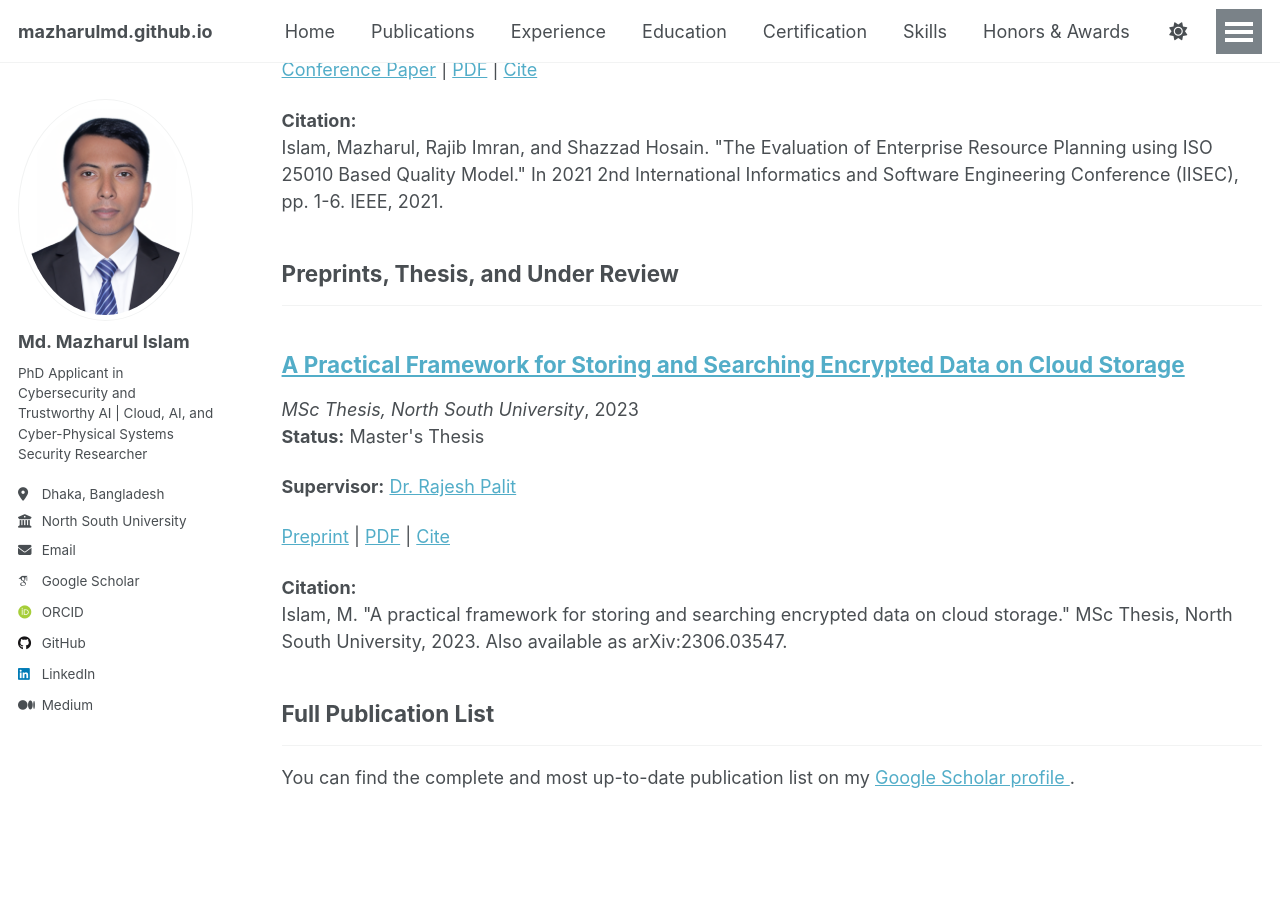
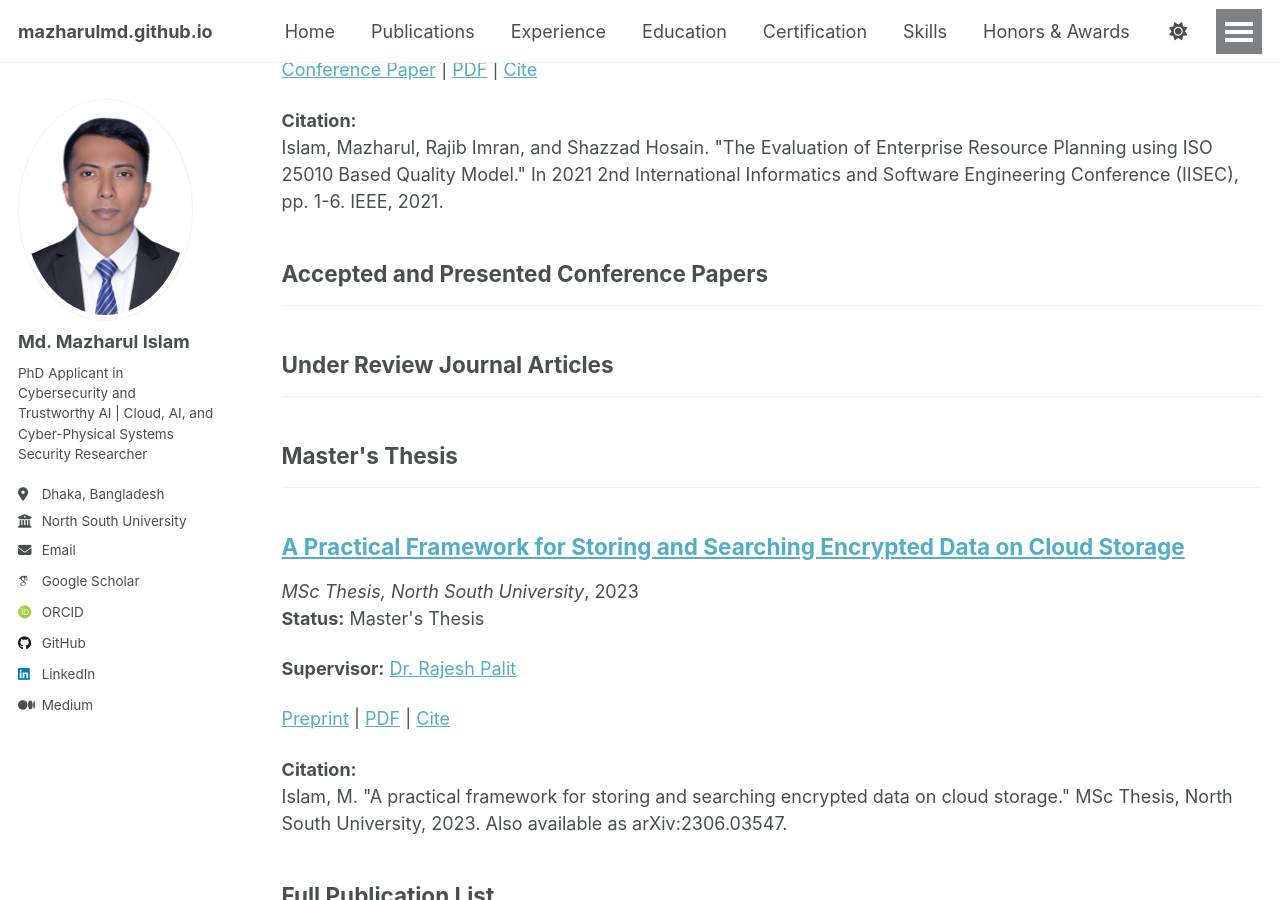
Before and after one commit to mazharulmd/mazharulmd.github.io, a Jekyll site: the page built from _pages/publications.html, in a window 1280 px wide and 900 px high, scrolled down 2456 px. Built offline with Jekyll 4.4.1, drawn with Linux system fonts in a browser that asks for light colours; some web fonts are replaced; a script that is not in the unit is left out.

```diff
--- a/_pages/publications.html
+++ b/_pages/publications.html
@@ -28,21 +28,30 @@ author_profile: true
 
 {% assign conf_posts = site.publications | where: "category", "conferences" | sort: "order" | reverse %}
 
-{% assign counter = conf_posts | size %}
-
 {% for post in conf_posts %}
-  {% include archive-single.html type="conference" number=counter %}
-  {% assign counter = counter | minus: 1 %}
+  {% include archive-single.html type="conference" number=post.order %}
 {% endfor %}
 
+<h2>Accepted and Presented Conference Papers</h2>
+<hr />
+{% for post in site.publications %}
+  {% if post.status == "Accepted and Presented" %}
+    {% include archive-single.html %}
+  {% endif %}
+{% endfor %}
 
+<h2>Under Review Journal Articles</h2>
+<hr />
+{% for post in site.publications %}
+  {% if post.status == "Under Review" %}
+    {% include archive-single.html %}
+  {% endif %}
+{% endfor %}
 
-<!-- Preprints, Thesis, Under Review -->
-<h2>Preprints, Thesis, and Under Review</h2>
+<h2>Master's Thesis</h2>
 <hr />
-
-{% for post in site.publications reversed %}
-  {% if post.category == "thesis" or post.status == "Under Review" or post.status == "Submitted" %}
+{% for post in site.publications %}
+  {% if post.category == "thesis" %}
     {% include archive-single.html %}
   {% endif %}
 {% endfor %}
```
